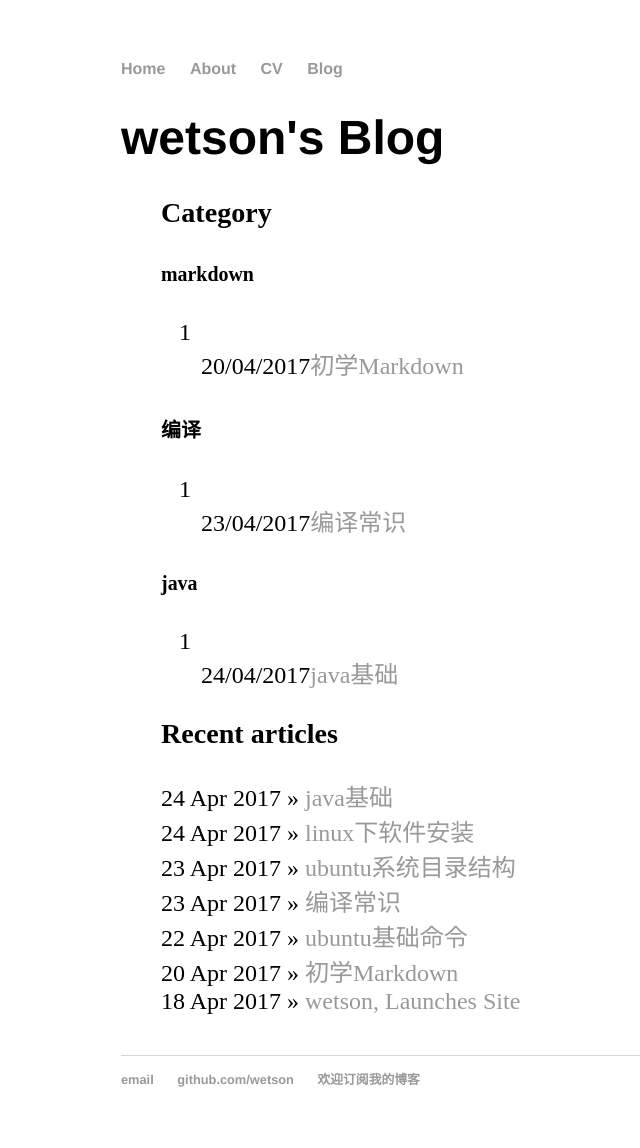
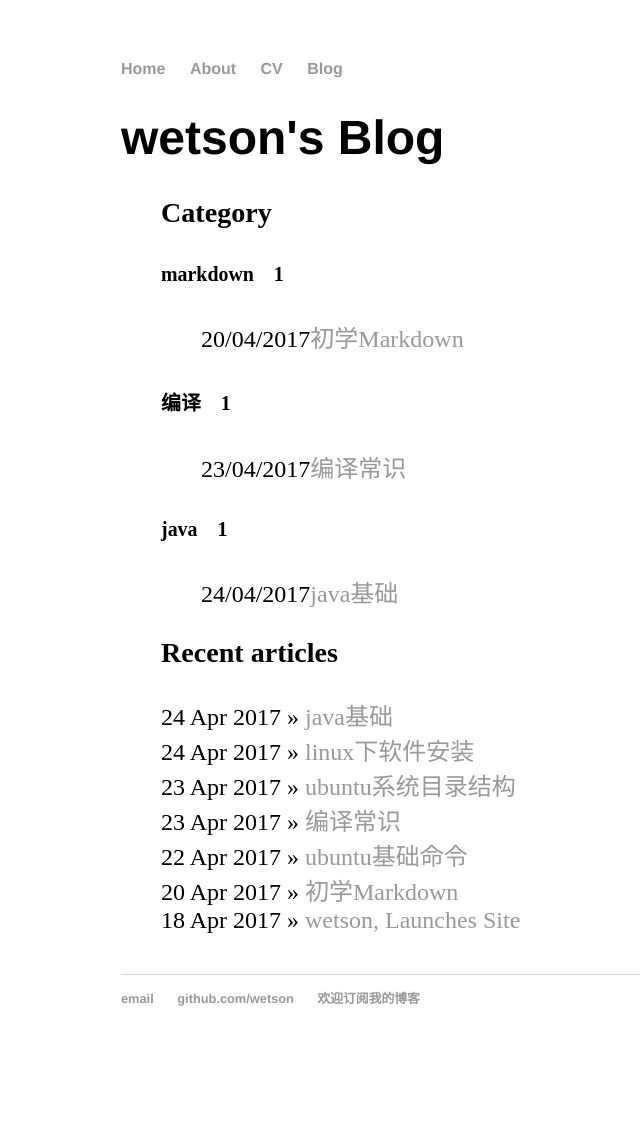
Before and after one commit to wetson/Wetson.github.io, a Jekyll site: the page built from blog/index.html, in a window 1280 px wide. Shown: the whole page, without its empty margins (71-711 px from the left). Built offline with Jekyll 4.4.1, drawn with Linux system fonts in a browser that asks for light colours; after the commit the page ends 1067 px from its top, so only the background shows below that.

Commit message:
Update index.html

```diff
--- a/blog/index.html
+++ b/blog/index.html
@@ -7,7 +7,7 @@ title: wetson's Blog
 
 	<h3>Category</h3>
 	{% for category in site.categories %}
-	<h5>{{ category | first }}</h5>&nbsp;&nbsp;&nbsp;{{ category | last | size }}
+	<h5>{{ category | first }}  &nbsp;&nbsp;&nbsp;{{ category | last | size }}</h5>
 	<ul class="arc-list">
 	    {% for post in category.last %}
 		<li>{{ post.date | date:"%d/%m/%Y"}}<a href="{{ post.url }}">{{ post.title }}</a></li>
```
